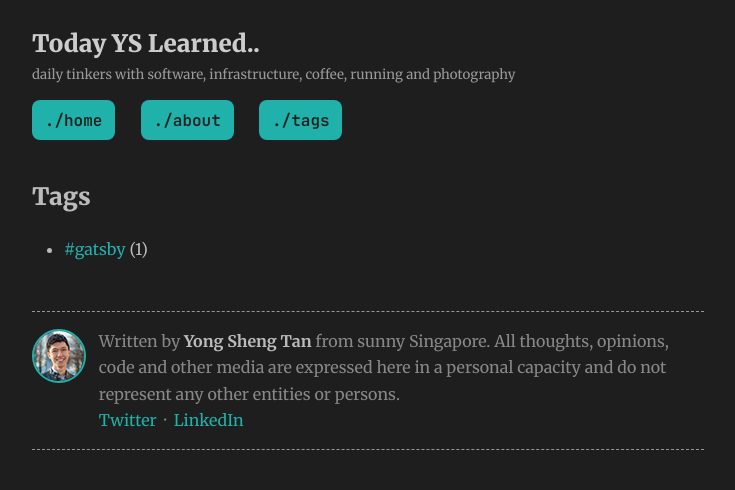
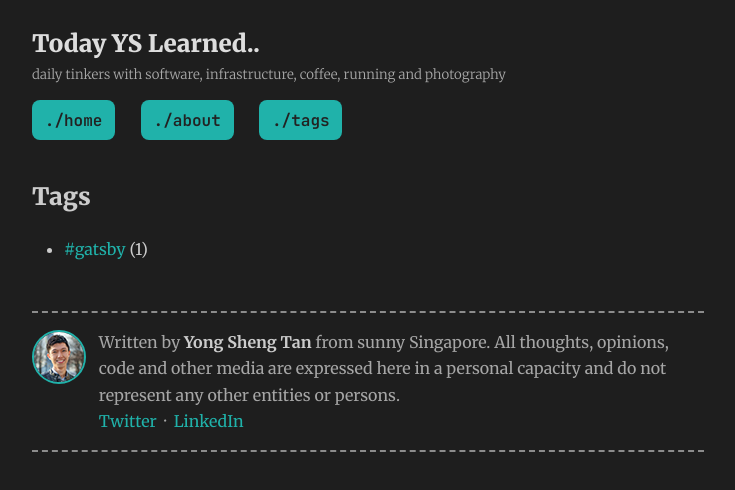
Before and after one commit to ystxn/blog, a Gatsby site: page /tags in a window 1280 px wide. Shown: the whole page, without its empty margins (272-1007 px from the left). Built offline with nearby package versions, Linux system fonts and the light colour scheme; Gatsby itself is replaced by a stand-in of ours.

Commit message:
Changed css to sass

```diff
--- a/gatsby-config.js
+++ b/gatsby-config.js
@@ -83,6 +83,7 @@ module.exports = {
         icon: `content/assets/rocket.png`,
       },
     },
+    `gatsby-plugin-sass`,
     `gatsby-plugin-react-helmet`,
     `gatsby-plugin-offline`,
   ],
--- a/package.json
+++ b/package.json
@@ -14,6 +14,7 @@
     "gatsby-plugin-manifest": "^2.2.39",
     "gatsby-plugin-offline": "^3.0.32",
     "gatsby-plugin-react-helmet": "^3.1.21",
+    "gatsby-plugin-sass": "^2.1.30",
     "gatsby-plugin-sharp": "^2.4.3",
     "gatsby-remark-copy-linked-files": "^2.1.36",
     "gatsby-remark-images": "^3.1.42",
@@ -23,6 +24,7 @@
     "gatsby-source-filesystem": "^2.1.46",
     "gatsby-transformer-remark": "^2.6.48",
     "gatsby-transformer-sharp": "^2.3.13",
+    "node-sass": "^4.13.1",
     "prismjs": "^1.19.0",
     "react": "^16.12.0",
     "react-dom": "^16.12.0",
--- a/src/components/bio.js
+++ b/src/components/bio.js
@@ -8,6 +8,7 @@
 import React from "react"
 import { useStaticQuery, graphql } from "gatsby"
 import profilePic from "../assets/profile-pic.jpg"
+import "./layout.scss"
 
 const Bio = () => {
   const data = useStaticQuery(graphql`
@@ -35,23 +36,12 @@ const Bio = () => {
   `)
 
   const { author, social } = data.site.siteMetadata
-  const profilePicStyle = {
-    width: "50px",
-    height: "50px",
-    borderRadius: "50%",
-    margin: "0.1em 0.8em 0.8em 0",
-    border: "lightseagreen 2px solid"
-  }
 
   return (
     <>
       <hr />
-      <div
-        style={{
-          display: `flex`,
-        }}
-      >
-        <img src={profilePic} alt={author.name} style={profilePicStyle} />
+      <div style={{ display: `flex` }}>
+        <img src={profilePic} alt={author.name} className='profile-pic' />
         <p>
           Written by <strong>{author.name}</strong> {author.summary}
           <br />
--- a/src/components/layout.js
+++ b/src/components/layout.js
@@ -1,7 +1,7 @@
 import React from "react"
 import Bio from "../components/bio"
 import { Link } from "gatsby"
-import "./layout.css"
+import "./layout.scss"
 
 const NavBar = () =>
     <nav className='main-nav'>
--- /dev/null
+++ b/src/components/layout.scss
@@ -0,0 +1,83 @@
+$themePrimary: lightseagreen;
+$themeSecondary: lightskyblue;
+$siteTitle: #ddd;
+$text: #ccc;
+
+* { color: $text }
+html {
+  background-color: #1e1e1e;
+  font-family: Merriweather, Georgia, serif;
+  line-height: 1.65
+}
+a {
+  color: $themePrimary;
+  text-decoration: none;
+  box-shadow: none;
+
+  &:hover {
+    color: $themeSecondary;
+    border-bottom: $themeSecondary 1px dashed;
+  }
+}
+h2, h3 { margin-top: 0; font-weight: 900 }
+h3 {
+  font-size: 1.4rem;
+  line-height: 1.1;
+  margin-bottom: 0;
+}
+p { padding: 0; margin: 0 0 0.5rem }
+hr {
+  margin: 1rem 0;
+  border: none;
+  border-top: darken($text, 25%) 2px dashed;
+}
+ul { margin: 0 0 0 2rem; padding: 0 }
+li { margin: 0.1rem 0 0.2rem 0 }
+@media only screen and (max-width: 480px) {
+  nav.main-nav ol { margin-left: 0 }
+}
+div.envelope {
+  margin-left: auto;
+  margin-right: auto;
+  max-width: 42rem;
+  padding: 1rem 2.6rem;
+
+  main { margin-top: 2.5rem; }
+}
+nav.main-nav {
+  margin-top: 1.2rem;
+  ol { list-style: none; padding: 0 }
+  li {
+    display: inline-block;
+    a {
+      color: #222;
+      font-family: "JetBrains Mono", monospace;
+      font-weight: 600;
+      background: $themePrimary;
+      padding: 0.6rem 0.8rem;
+      margin-right: 1.6rem;
+      border-radius: 0.5rem;
+
+      &:hover { color: black; background: $themeSecondary; border: none }
+    }
+  }
+}
+.main-header {
+  a {
+    color: $siteTitle;
+    &:hover { color: lighten($siteTitle, 10%); border: none }
+  }
+  h2 { margin: 0 }
+  h5 { color: darken($siteTitle, 20%); font-weight: 100; margin: 0 }
+}
+img.profile-pic {
+  width: 50px;
+  height: 50px;
+  border-radius: 50%;
+  margin: 0.1em 0.8em 0.8em 0;
+  border: $themePrimary 2px solid;
+}
+footer {
+  margin-top: 3rem;
+  div p { margin: 0; color: darken($text, 15%) }
+}
```
Also changed, not shown: src/components/layout.css (deleted), 1 other file.
